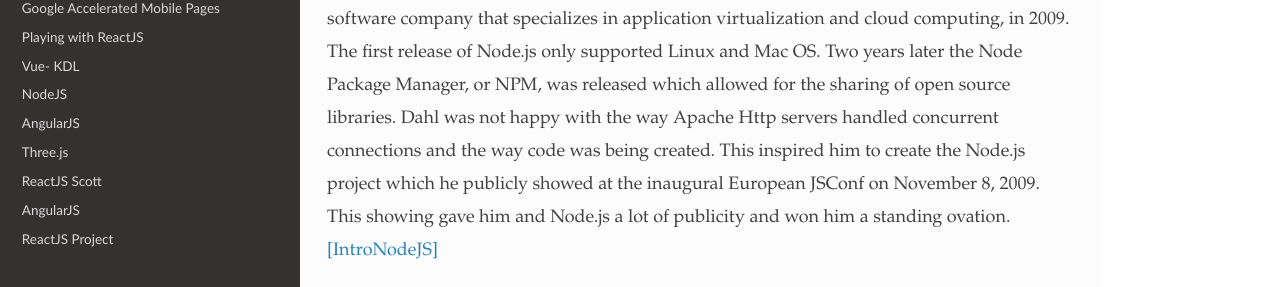
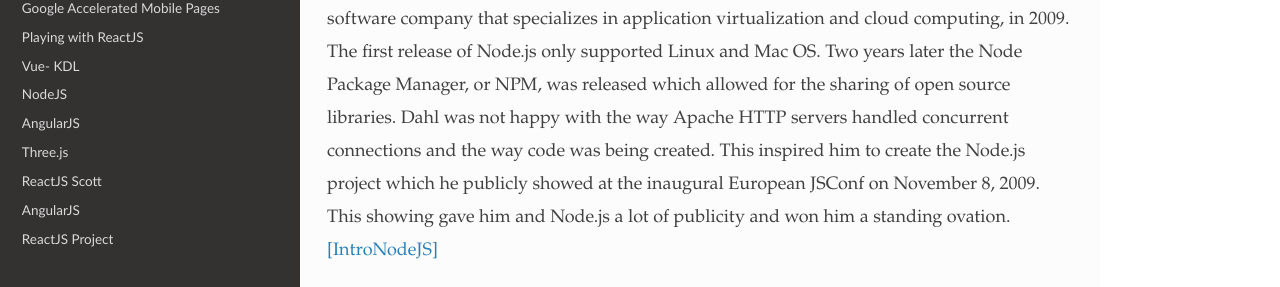
Before and after one commit to pvcraven/2019_spring_web_dev, a Sphinx documentation site: the page built from source/final/dille/index.rst, in a window 1280 px wide and 900 px high. Shown: the part 610-897 px from the top of the window. Built offline with Sphinx 7.4.7 and the Read the Docs theme 2.0.0, drawn with Linux system fonts in a browser that asks for light colours; some of the changed text lies outside the part shown.

Commit message:
FINAL CIS320 PROJECT COMMIT

```diff
--- a/source/final/dille/index.rst
+++ b/source/final/dille/index.rst
@@ -21,7 +21,7 @@
 and cloud computing, in 2009. The first release of Node.js only supported Linux and
 Mac OS. Two years later the Node Package Manager, or NPM, was released which
 allowed for the sharing of open source libraries. Dahl was not happy with the
-way Apache Http servers handled concurrent connections and the way code was
+way Apache HTTP servers handled concurrent connections and the way code was
 being created. This inspired him to create the Node.js project which he publicly
 showed at the inaugural European JSConf on November 8, 2009. This showing gave
 him and Node.js a lot of publicity and won him a standing ovation. [IntroNodeJS]_
```
